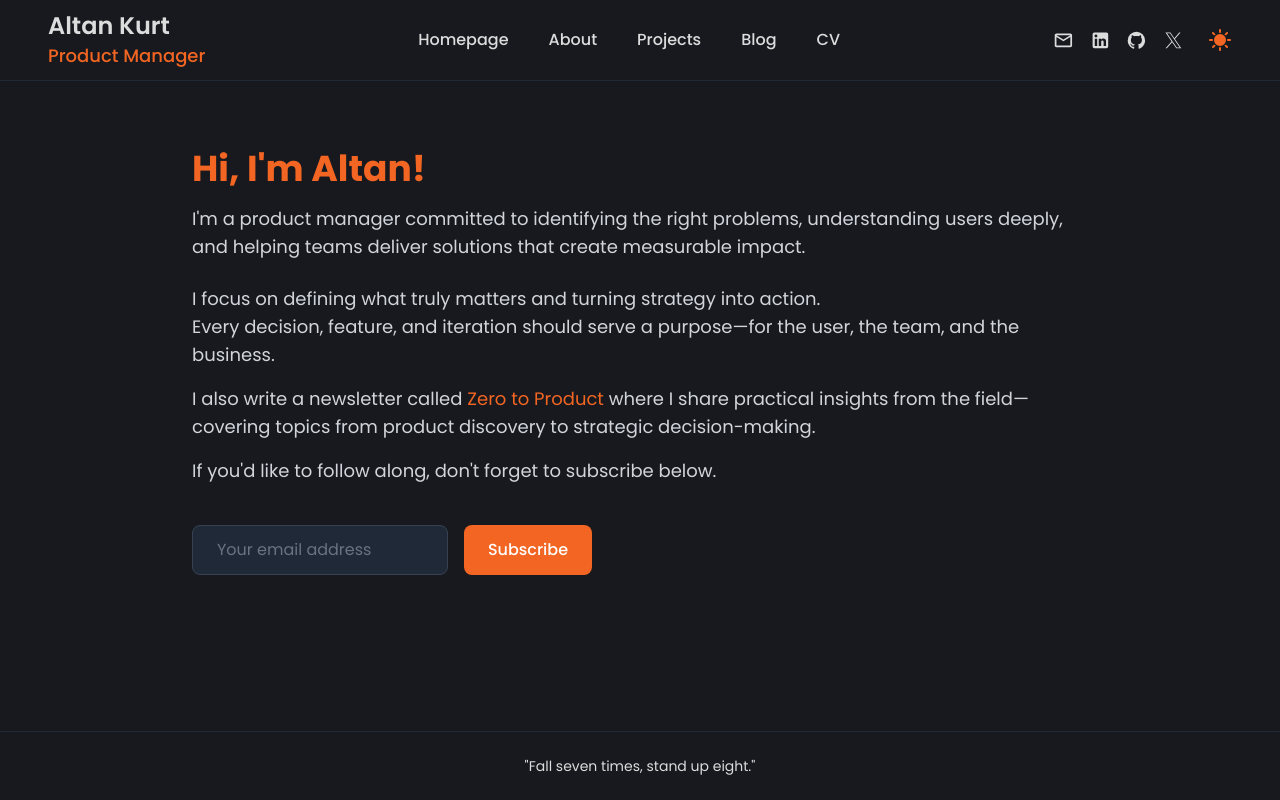
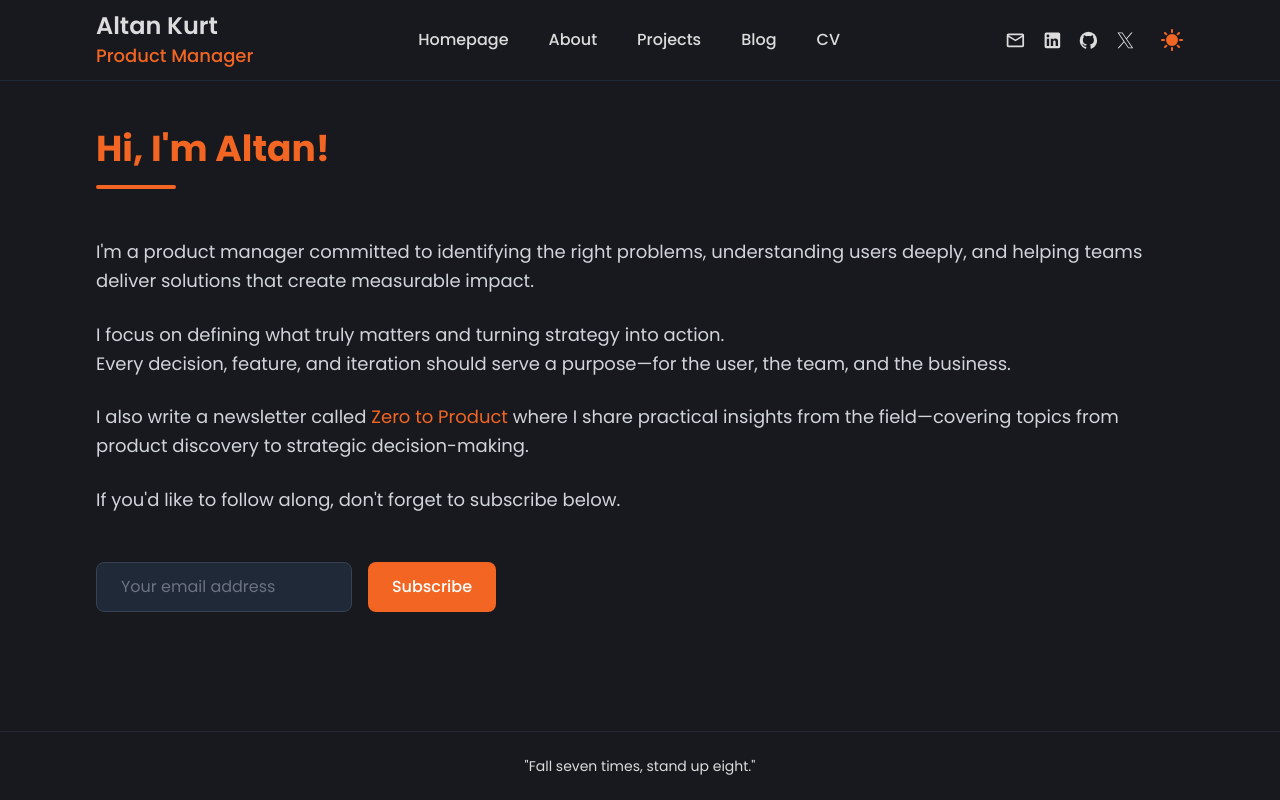
Before and after one commit to altankurt/altankurt.com, a Next.js app: page / in a window 1280 px wide. Built offline with nearby package versions, Linux system fonts and the light colour scheme.

Commit message:
add container layout

```diff
--- a/src/components/Blog/Posts/PostDetail/PostContent.js
+++ b/src/components/Blog/Posts/PostDetail/PostContent.js
@@ -3,6 +3,7 @@ import SyntaxHighlighter from 'react-syntax-highlighter'
 import { railscasts } from 'react-syntax-highlighter/dist/cjs/styles/hljs'
 import PostHeader from './PostHeader'
 import Image from 'next/image'
+import Container from '@/components/Container'
 
 const PostContent = ({ post, className }) => {
   const coverImagePath = post.cover && `/blog/posts/${post.slug}/${post.cover}`
@@ -108,22 +109,20 @@ const PostContent = ({ post, className }) => {
   }
 
   return (
-    <>
-      <article className={`mx-auto max-w-5xl ${className}`}>
-        <PostHeader title={post.title} date={post.date} readTime={post.readTime} slug={post.slug} />
-        <div className="relative h-[35vh]">
-          {coverImagePath && (
-            <Image
-              className="rounded-xl object-cover object-center"
-              src={coverImagePath}
-              alt={post.title}
-              fill
-            />
-          )}
+    <Container>
+      <article className={`space-y-12 ${className}`}>
+        <PostHeader
+          title={post.title}
+          cover={coverImagePath}
+          date={post.date}
+          author={post.author}
+          excerpt={post.excerpt}
+        />
+        <div className="prose prose-lg dark:prose-invert max-w-none">
+          <ReactMarkdown components={customRenderers}>{post.content}</ReactMarkdown>
         </div>
-        <ReactMarkdown components={customRenderers}>{post.content}</ReactMarkdown>
       </article>
-    </>
+    </Container>
   )
 }
 
--- a/src/components/Blog/Posts/PostList.js
+++ b/src/components/Blog/Posts/PostList.js
@@ -1,9 +1,10 @@
 import PostListItem from './PostListItem'
+import Container from '@/components/Container'
 
 const PostList = ({ posts }) => {
   return (
-    <section className="min-h-screen py-12 px-6">
-      <div className="max-w-7xl mx-auto space-y-12">
+    <Container>
+      <div className="space-y-12">
         <div className="space-y-4">
           <h1 className="text-3xl md:text-4xl font-bold text-primary">Blog</h1>
           <div className="w-20 h-1 bg-primary rounded-full"></div>
@@ -15,7 +16,7 @@ const PostList = ({ posts }) => {
           ))}
         </ol>
       </div>
-    </section>
+    </Container>
   )
 }
 
--- /dev/null
+++ b/src/components/Container.js
@@ -0,0 +1,5 @@
+import React from 'react'
+
+export default function Container({ children, className = '' }) {
+  return <div className={`max-w-6xl mx-auto px-4 sm:px-6 lg:px-8 ${className}`}>{children}</div>
+}
--- a/src/components/Header.js
+++ b/src/components/Header.js
@@ -2,7 +2,7 @@ import Link from 'next/link'
 import { useRouter } from 'next/router'
 import ThemeSwitch from './ThemeSwitch'
 import { useState } from 'react'
-
+import Container from './Container'
 import { Email, Github, Linkedin, Twitter } from '../assets/icons'
 
 export default function Header() {
@@ -11,7 +11,7 @@ export default function Header() {
 
   return (
     <header className="sticky top-0 z-50 bg-slate-50 dark:bg-[#17191e] border-b border-gray-200 dark:border-gray-800">
-      <div className="max-w-7xl mx-auto px-6 sm:px-8 lg:px-12">
+      <Container>
         <div className="flex items-center justify-between h-20">
           {/* Logo ve İsim */}
           <div className="flex items-center gap-6">
@@ -285,7 +285,7 @@ export default function Header() {
             </div>
           </div>
         )}
-      </div>
+      </Container>
     </header>
   )
 }
--- a/src/components/Layout/Layout.js
+++ b/src/components/Layout/Layout.js
@@ -12,12 +12,10 @@ const poppins = Poppins({
 
 const Layout = ({ children }) => {
   return (
-    <div className={`h-full flex flex-col justify-between mx-auto container ${poppins.className}`}>
+    <div className={`min-h-screen flex flex-col ${poppins.className}`}>
       <GoogleAnalytics />
-      <div className="space-y-5 w-full">
-        <Header />
-        <main className={`container px-4`}>{children}</main>
-      </div>
+      <Header />
+      <main className="flex-1 py-12">{children}</main>
       <Footer />
       <Analytics />
       <SpeedInsights />
--- a/src/pages/about/index.js
+++ b/src/pages/about/index.js
@@ -1,7 +1,9 @@
+import Container from '@/components/Container'
+
 export default function About() {
   return (
-    <section id="about" className="min-h-screen py-12 px-6">
-      <article className="max-w-4xl mx-auto space-y-6">
+    <Container>
+      <article className="space-y-6">
         <section className="space-y-8">
           <div className="space-y-4">
             <h1 className="text-3xl md:text-4xl font-bold text-primary">Hi everyone!</h1>
@@ -179,15 +181,15 @@ export default function About() {
           <div className="space-y-6 text-lg text-gray-600 dark:text-gray-300 leading-relaxed pt-4">
             <p>
               Good products are built at the intersection of user understanding, technical
-              execution, and business goals. <br /> That’s where I aim to create value.
+              execution, and business goals. <br /> That&apos;s where I aim to create value.
             </p>
             <p>
-              If you’re building something meaningful—or simply want to exchange ideas on product
-              thinking—I’d love to connect.
+              If you&apos;re building something meaningful—or simply want to exchange ideas on
+              product thinking—I&apos;d love to connect.
             </p>
           </div>
         </section>
       </article>
-    </section>
+    </Container>
   )
 }
--- a/src/pages/index.js
+++ b/src/pages/index.js
@@ -1,6 +1,7 @@
 /* eslint-disable @next/next/no-sync-scripts */
 import Image from 'next/image'
 import { useState } from 'react'
+import Container from '@/components/Container'
 
 export default function Homepage() {
   const [email, setEmail] = useState('')
@@ -77,24 +78,24 @@ export default function Homepage() {
   }
 
   return (
-    <section id="homepage" className="py-12 px-6">
-      <article className="max-w-4xl mx-auto space-y-6">
-        <section className="max-w-5xl space-y-6">
+    <Container>
+      <div className="space-y-12">
         <div className="space-y-4">
           <h1 className="text-3xl md:text-4xl font-bold text-primary">Hi, I&apos;m Altan!</h1>
-            <p className="text-base md:text-lg text-gray-600 dark:text-gray-300 leading-relaxed">
+          <div className="w-20 h-1 bg-primary rounded-full"></div>
+        </div>
+
+        <div className="space-y-6 text-lg text-gray-600 dark:text-gray-300 leading-relaxed">
+          <p>
             I&apos;m a product manager committed to identifying the right problems, understanding
             users deeply, and helping teams deliver solutions that create measurable impact.
           </p>
-          </div>
-
-          <div className="space-y-4">
-            <p className="text-base md:text-lg text-gray-600 dark:text-gray-300 leading-relaxed">
+          <p>
             I focus on defining what truly matters and turning strategy into action. <br />
             Every decision, feature, and iteration should serve a purpose—for the user, the team,
             and the business.
           </p>
-            <p className="text-base md:text-lg text-gray-600 dark:text-gray-300 leading-relaxed">
+          <p>
             I also write a newsletter called{' '}
             <a
               href="https://www.linkedin.com/newsletters/7290832723387047936/"
@@ -107,13 +108,10 @@ export default function Homepage() {
             where I share practical insights from the field—covering topics from product discovery
             to strategic decision-making.
           </p>
-            <p className="text-base md:text-lg text-gray-600 dark:text-gray-300 leading-relaxed">
-              If you&apos;d like to follow along, don&apos;t forget to subscribe below.
-            </p>
+          <p>If you&apos;d like to follow along, don&apos;t forget to subscribe below.</p>
         </div>
 
-          <div className="pt-4">
-            <form onSubmit={handleSubmit} className="space-y-2 max-w-md">
+        <form onSubmit={handleSubmit} className="space-y-2">
           <div className="flex flex-col sm:flex-row gap-4">
             <input
               type="email"
@@ -140,8 +138,6 @@ export default function Homepage() {
           {status === 'error' && <p className="text-sm text-red-500 pl-2">{error}</p>}
         </form>
       </div>
-        </section>
-      </article>
-    </section>
+    </Container>
   )
 }
--- a/src/pages/projects/index.js
+++ b/src/pages/projects/index.js
@@ -1,15 +1,16 @@
 import { useRouter } from 'next/router'
 import { ExternalLink, Github } from '../../assets/icons/index.js'
 import { projects } from '../../data/Projects.js'
+import Container from '@/components/Container'
 
 export default function Projects() {
   const router = useRouter()
 
   return (
-    <section className="min-h-screen py-12 px-6">
-      <div className="max-w-7xl mx-auto space-y-12">
+    <Container>
+      <div className="space-y-12">
         <div className="space-y-4">
-          <h1 className="text-4xl md:text-5xl font-bold text-primary">Projects</h1>
+          <h1 className="text-3xl md:text-4xl font-bold text-primary">Projects</h1>
           <div className="w-20 h-1 bg-primary rounded-full"></div>
         </div>
 
@@ -65,6 +66,6 @@ export default function Projects() {
         </ol>
         */}
       </div>
-    </section>
+    </Container>
   )
 }
```
Lines whose indentation alone changed are shown as unchanged.
